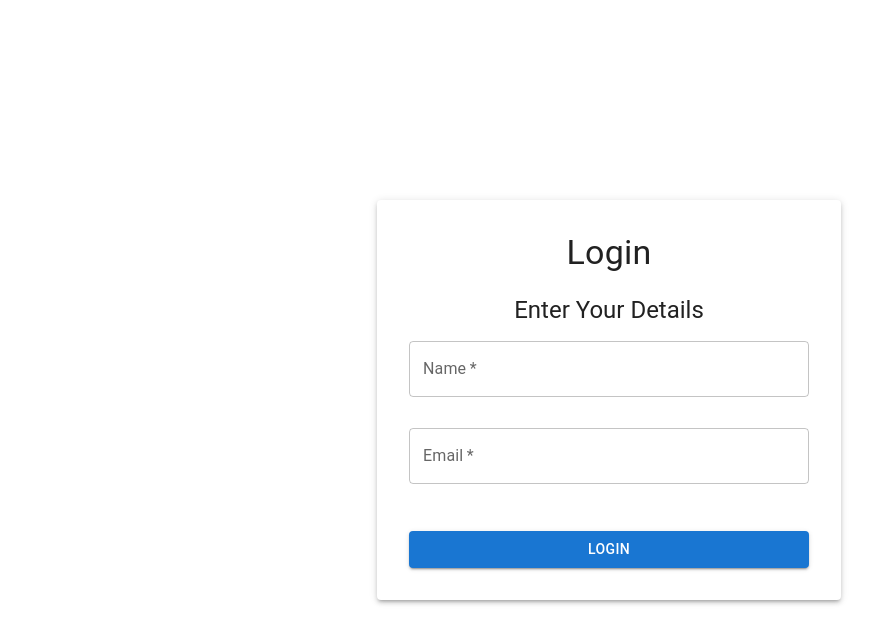
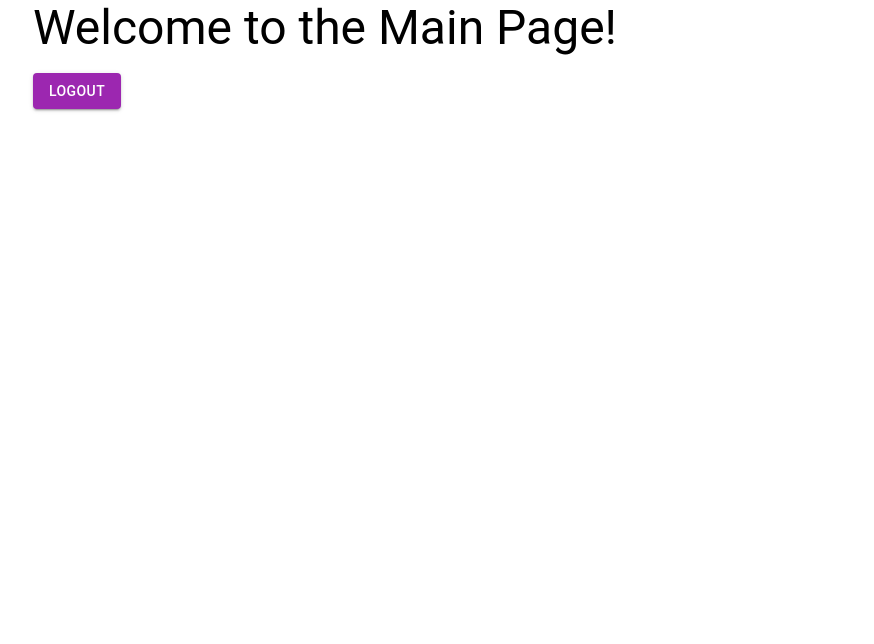
Before and after one commit to Jlavarine/furever-home, a React (Create React App) app: page /home in a window 1280 px wide. Shown: the top 644 px of the page, without its empty margins (31-905 px from the left). Built offline with nearby package versions, Linux system fonts and the light colour scheme.

Commit message:
feat: create hompage component

```diff
--- a/package.json
+++ b/package.json
@@ -17,6 +17,7 @@
     "@types/react-dom": "^19.0.4",
     "react": "^19.0.0",
     "react-dom": "^19.0.0",
+    "react-router-dom": "^7.2.0",
     "react-scripts": "5.0.1",
     "typescript": "^4.9.5",
     "web-vitals": "^2.1.4"
--- a/src/App.tsx
+++ b/src/App.tsx
@@ -1,14 +1,17 @@
-import React from 'react';
-import logo from './logo.svg';
-import './App.css';
-import Login from './components/Login/Login';
+import React from "react";
+import { BrowserRouter, Routes, Route } from "react-router-dom";
+import Login from "./components/Login/Login";
+import HomePage from "./components/Homepage/Homepage";
 
-function App() {
+const App: React.FC = () => {
   return (
-    <div className="App">
-      <Login />
-    </div>
+    <BrowserRouter>
+      <Routes>
+        <Route path="/" element={<Login />} />
+        <Route path="/home" element={<HomePage />} />
+      </Routes>
+    </BrowserRouter>
   );
-}
+};
 
 export default App;
--- /dev/null
+++ b/src/components/Homepage/Homepage.tsx
@@ -0,0 +1,24 @@
+import React from "react";
+import { Container, Typography, Button } from "@mui/material";
+import { useNavigate } from "react-router-dom";
+
+const HomePage: React.FC = () => {
+  const navigate = useNavigate();
+
+  const handleLogout = () => {
+    navigate("/");
+  };
+
+  return (
+    <Container>
+      <Typography variant="h3" gutterBottom>
+        Welcome to the Main Page!
+      </Typography>
+      <Button variant="contained" color="secondary" onClick={handleLogout}>
+        Logout
+      </Button>
+    </Container>
+  );
+};
+
+export default HomePage;
--- a/src/components/Login/Login.tsx
+++ b/src/components/Login/Login.tsx
@@ -1,14 +1,26 @@
-import React, { useRef, useState } from "react";
+import React, { useEffect, useRef, useState } from "react";
 import { TextField, Button, Container, Typography, Alert, Paper, Box } from "@mui/material";
-import { loginContainer, loginPaper, formStyles, inputField, buttonStyle } from "./login.styles";
+import { useNavigate } from "react-router-dom";
+import { loginContainer, loginPaper, formStyles, inputField, buttonStyle } from "./Login.styles";
 
 const Login: React.FC = () => {
   const [name, setName] = useState("");
   const [email, setEmail] = useState("");
   const [error, setError] = useState("");
   const [loading, setLoading] = useState(false);
+  const [isAuthenticated, setIsAuthenticated] = useState(false);
 
   const emailInputRef = useRef<HTMLInputElement>(null);
+
+  const navigate = useNavigate()
+
+  useEffect(() => {
+    if (isAuthenticated) {
+      navigate("/home");
+    }
+  }, [isAuthenticated, navigate]);
+
+
 
 
   const handleSubmit = async (e: React.FormEvent) => {
@@ -44,7 +56,7 @@ const Login: React.FC = () => {
       }
 
       setError("");
-      alert("Login successful! You are now authenticated.");
+      setIsAuthenticated(true)
     } catch (error: unknown) {
       setError(error instanceof Error ? error.message : "An error occurred.");
     } finally {
```
Also changed, not shown: 1 other file (tests, documents, lock files or other folders).
